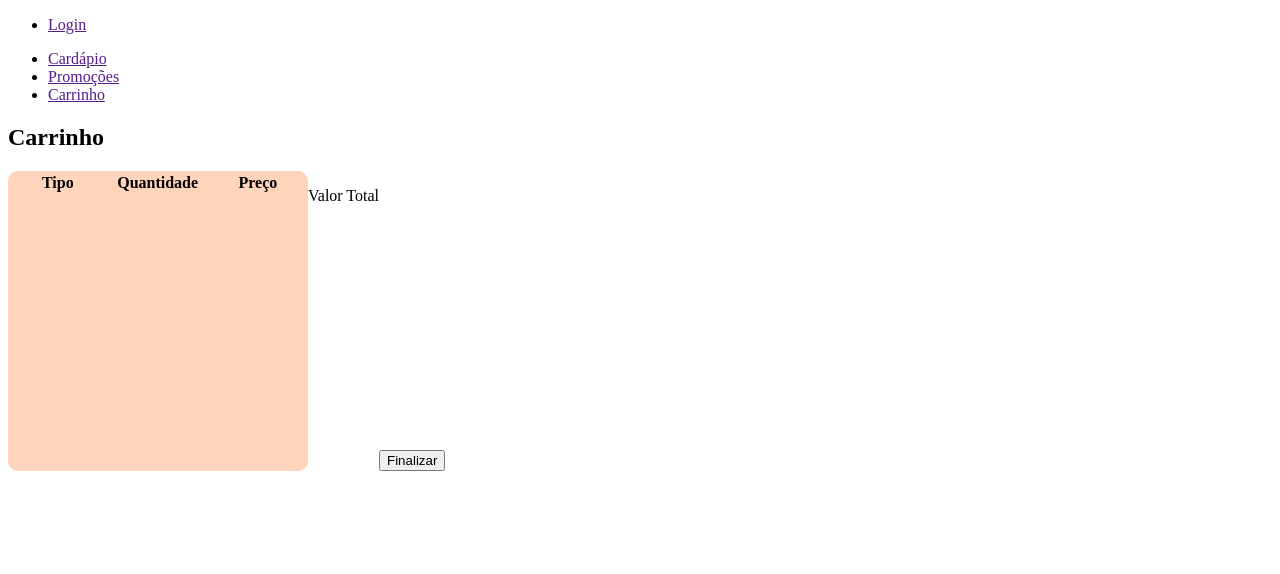
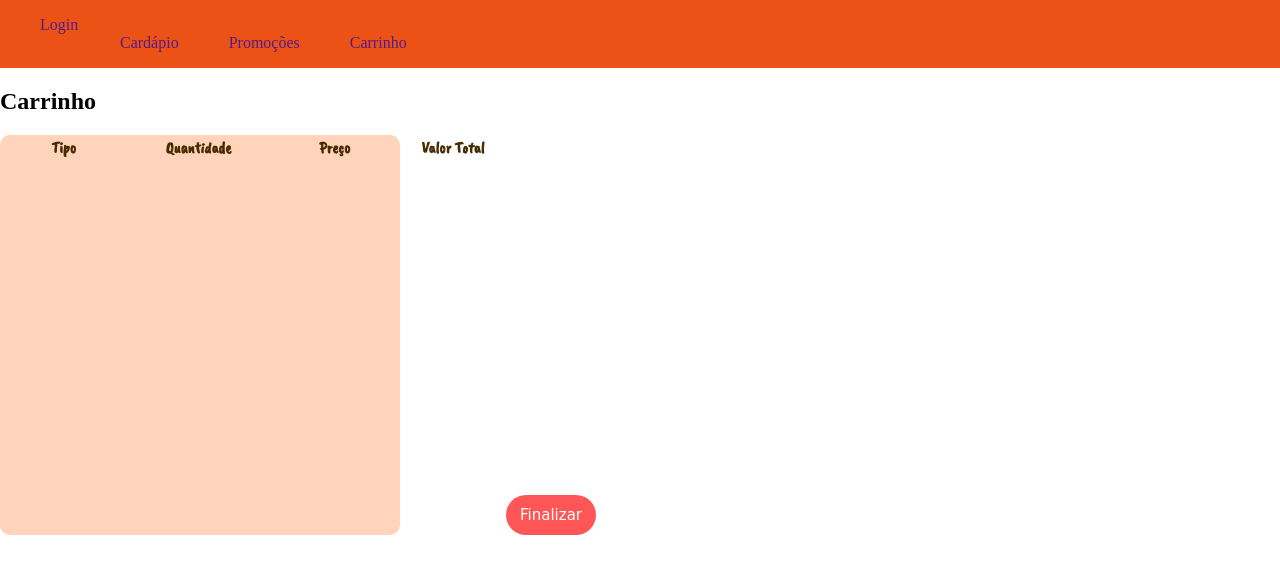
Before and after one commit to Danielmtdc16/sistema-vendas-gerenciamento, a plain HTML site: page carrinho.html in a window 1280 px wide. Drawn offline with nearby package versions, Linux system fonts and the light colour scheme; a web font is replaced by a local one.

Commit message:
teste de estilização da pagina 3
Co-Authored-By: Daniel Matos <86073681+Danielmtdc16@users.noreply.github.com>

```diff
--- a/carrinho.html
+++ b/carrinho.html
@@ -5,23 +5,22 @@
     <meta http-equiv="X-UA-Compatible" content="IE=edge">
     <meta name="viewport" content="width=device-width, initial-scale=1.0">
     <link rel="stylesheet" href="style.css">
+    <link rel="preconnect" href="https://fonts.googleapis.com">
+    <link rel="preconnect" href="https://fonts.gstatic.com" crossorigin>
+    <link href="https: //fonts.googleapis.com/css2? family= Caveat+Brush & family= Edu+NSW+ACT+Foundation & family= Shadows+Into+Light & display=swap" rel="stylesheet">
     <title>Carrinho</title>
 </head>
 <body>
     <header>
         <nav>
-
-            <ul id="Nav_login">
-                <li>
-                    <a id="Login" href="">Login</a>
-                </li>
+            <ul>
+                <li id="login"><a href="">Login</a></li>
+                <div class="i">
+                    <li><a href="">Cardápio</a></li>
+                    <li><a href="">Promoções</a></li>
+                    <li><a href="">Carrinho</a></li>
+                </div>
             </ul>
-            <ul>
-                <li><a href="">Cardápio</a></li>
-                <li><a href="">Promoções</a></li>
-                <li><a href="">Carrinho</a></li>
-            </ul>
-
         </nav>
     </header>
 
@@ -32,9 +31,9 @@
             <div class="conteudo_tabela">
                 <table>
                     <thead>
-                        <th>Tipo</th>
-                        <th>Quantidade</th>
-                        <th>Preço</th>
+                        <th class="informacoes_pedido">Tipo</th>
+                        <th class="informacoes_pedido">Quantidade</th>
+                        <th class="informacoes_pedido">Preço</th>
 
                     </thead>
 
@@ -44,7 +43,7 @@
                 </table>
             </div>
 
-            <p id="valor_total">Valor Total</p>
+            <h4 id="valor_total">Valor Total</h4>
 
             <input type="submit" value="Finalizar" id="finalizar">
         </div>
--- a/style.css
+++ b/style.css
@@ -1,12 +1,29 @@
+@import url('https://fonts.googleapis.com/css2? family= Caveat+Brush & family= Edu+NSW+ACT+Foundation & display=swap');
+
+body{
+    margin: 0;
+    padding: 0;
+}
+
 .conteudo_tabela{
-    height: 300px;
-    width: 300px;
+    height: 400px;
+    width: 400px;
     background-color: #FFD4BA;
     border-radius: 10px;
 }
 
+th, #valor_total{
+    font-family: 'Caveat Brush', cursive;
+    color: #472B01;
+}
+
+header{
+    min-height: 50px;
+    background-color: #EC5215;
+
+}
 th{
-    width: 100px;
+    width: 200px;
 }
 
 .container{
@@ -15,4 +32,37 @@ th{
 
 #finalizar{
     align-self: flex-end;
+    height: 40px;
+    width: 90px;
+    border-radius: 20px;
+    border: 0px;
+    background-color: #FF5757;
+    color: white;
+    font-family: 'Shadows Into Light', cursive;
+    font-size: 15px;
 }
+
+a{
+    text-decoration: none;
+}
+ul{
+    list-style: none;
+}
+
+nav{
+    display: flex;
+}
+
+.i{
+    display: flex;
+    margin-left: 30px;
+}
+
+.i a{
+    margin-left: 50px;
+}
+
+#valor_total{
+    margin: 0.5ch 3ch;
+
+}
```
